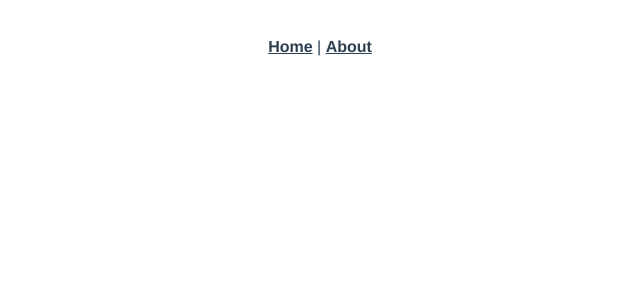
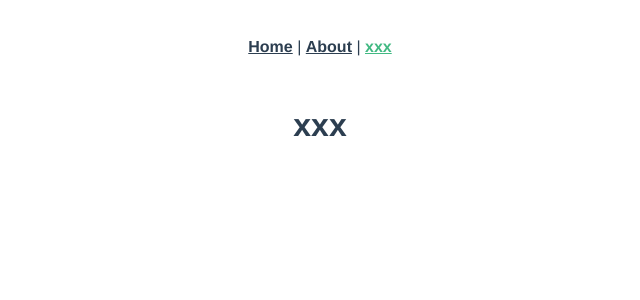
Before and after one commit to YooJeonghyo/Vue-Firebase, a Vue app in the folder vf_frontend/: page /xxx in a window 1280 px wide. Shown: the top 300 px of the page, without its empty margins (320-960 px from the left). Built offline with nearby package versions, Linux system fonts and the light colour scheme.

Commit message:
router test
vue router 테스트를 위한 xxx.vue 파일 생성 및 라우터 설정

```diff
--- a/vf_frontend/src/App.vue
+++ b/vf_frontend/src/App.vue
@@ -1,10 +1,10 @@
 <template>
   <div id="app">
     <div id="nav">
-      <router-link to="/">Home</router-link> |
-      <router-link to="/about">About</router-link>
+      <router-link to="/">Home</router-link> | <router-link to="/about">About</router-link> |
+      <router-link to="/xxx">xxx</router-link>
     </div>
-    <router-view/>
+    <router-view />
   </div>
 </template>
 
--- a/vf_frontend/src/router/index.js
+++ b/vf_frontend/src/router/index.js
@@ -1,8 +1,8 @@
-import Vue from 'vue'
-import VueRouter from 'vue-router'
-import Home from '../views/Home.vue'
+import Vue from 'vue';
+import VueRouter from 'vue-router';
+import Home from '../views/Home.vue';
 
-Vue.use(VueRouter)
+Vue.use(VueRouter);
 
 const routes = [
   {
@@ -17,13 +17,21 @@ const routes = [
     // this generates a separate chunk (about.[hash].js) for this route
     // which is lazy-loaded when the route is visited.
     component: () => import(/* webpackChunkName: "about" */ '../views/About.vue')
+  },
+  {
+    path: '/xxx',
+    name: 'xxx',
+    // route level code-splitting
+    // this generates a separate chunk (about.[hash].js) for this route
+    // which is lazy-loaded when the route is visited.
+    component: () => import(/* webpackChunkName: "about" */ '../views/xxx.vue')
   }
-]
+];
 
 const router = new VueRouter({
   mode: 'history',
   base: process.env.BASE_URL,
   routes
-})
+});
 
-export default router
+export default router;
--- a/vf_frontend/src/views/Home.vue
+++ b/vf_frontend/src/views/Home.vue
@@ -1,18 +1,18 @@
 <template>
   <div class="home">
-    <img alt="Vue logo" src="../assets/logo.png">
-    <HelloWorld msg="Welcome to Your Vue.js App"/>
+    <img alt="Vue logo" src="../assets/logo.png" />
+    <HelloWorld msg="Welcome to Your Vue.js App" />
   </div>
 </template>
 
 <script>
 // @ is an alias to /src
-import HelloWorld from '@/components/HelloWorld.vue'
+import HelloWorld from '@/components/HelloWorld.vue';
 
 export default {
   name: 'Home',
   components: {
     HelloWorld
   }
-}
+};
 </script>
--- /dev/null
+++ b/vf_frontend/src/views/xxx.vue
@@ -0,0 +1,5 @@
+<template>
+  <div class="about">
+    <h1>xxx</h1>
+  </div>
+</template>
```
